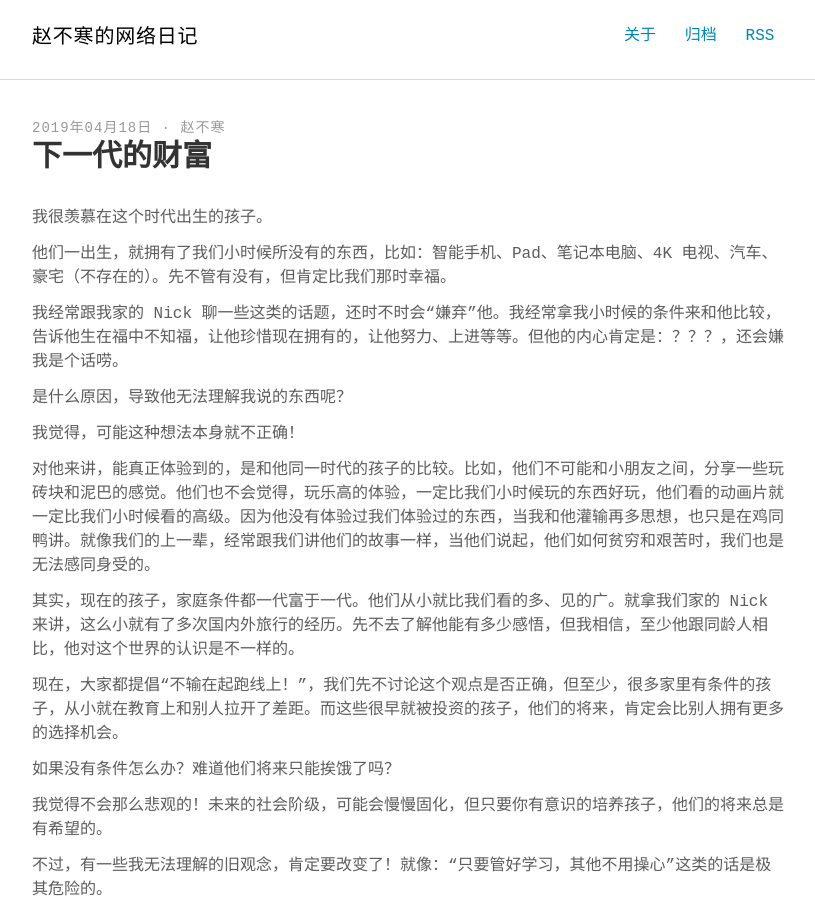
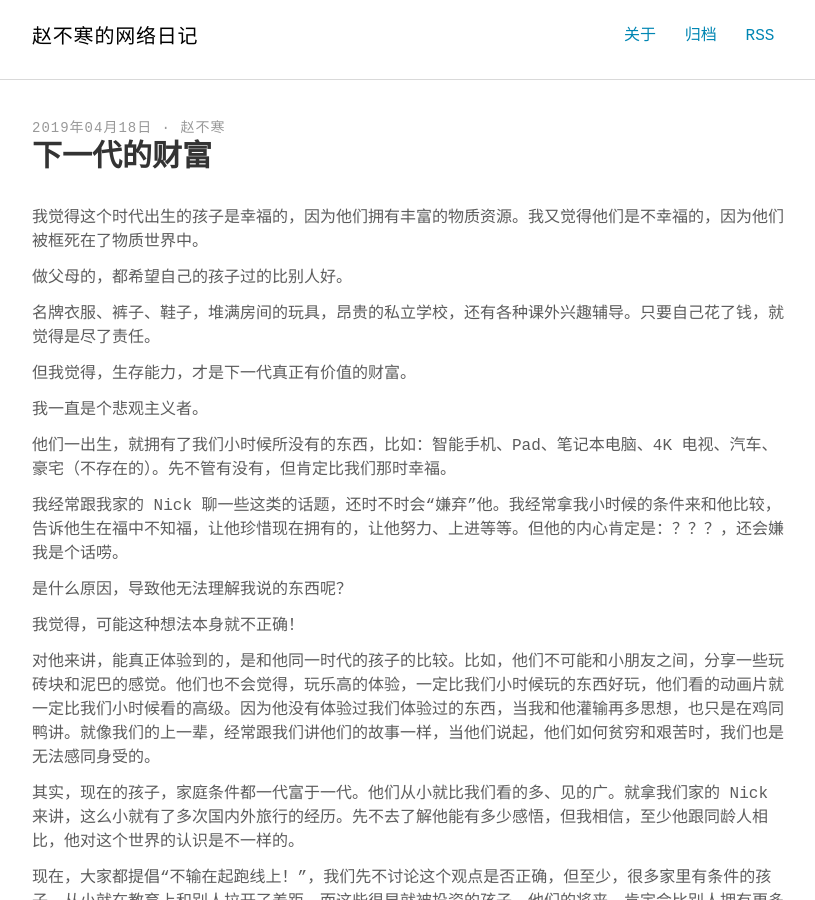
Before and after one commit to nicolaszhao/nicolaszhao.github.io, a Jekyll site: the page built from education/_posts/2019-04-18-wealth.md, in a window 1280 px wide and 900 px high. Shown: the whole window, without its empty margins (232-1047 px from the left). Built offline with Jekyll 4.4.1, drawn with Linux system fonts in a browser that asks for light colours; some web fonts are replaced; comment, search, counter and statistics services are not loaded; a style sheet for code colours, icons or effects is not loaded.

Commit message:
docs: update 4-18 post

```diff
--- a/education/_posts/2019-04-18-wealth.md
+++ b/education/_posts/2019-04-18-wealth.md
@@ -1,10 +1,24 @@
 ---
 layout: post
 title: 下一代的财富
-excerpt: 现在的孩子，一出生，就拥有了我们小时候所没有的东西，比如：智能手机、Pad、笔记本电脑、4K 电视、汽车……
+excerpt:
 ---
 
-我很羡慕在这个时代出生的孩子。
+我觉得这个时代出生的孩子是幸福的，因为他们拥有丰富的物质资源。我又觉得他们是不幸福的，因为他们被框死在了物质世界中。
+
+做父母的，都希望自己的孩子过的比别人好。
+
+名牌衣服、裤子、鞋子，堆满房间的玩具，昂贵的私立学校，还有各种课外兴趣辅导。只要自己花了钱，就觉得是尽了责任。
+
+但我觉得，生存能力，才是下一代真正有价值的财富。
+
+我一直是个悲观主义者。
+
+
+
+
+
+
 
 他们一出生，就拥有了我们小时候所没有的东西，比如：智能手机、Pad、笔记本电脑、4K 电视、汽车、豪宅（不存在的）。先不管有没有，但肯定比我们那时幸福。
 
```
Also changed, not shown: Gemfile.lock.
